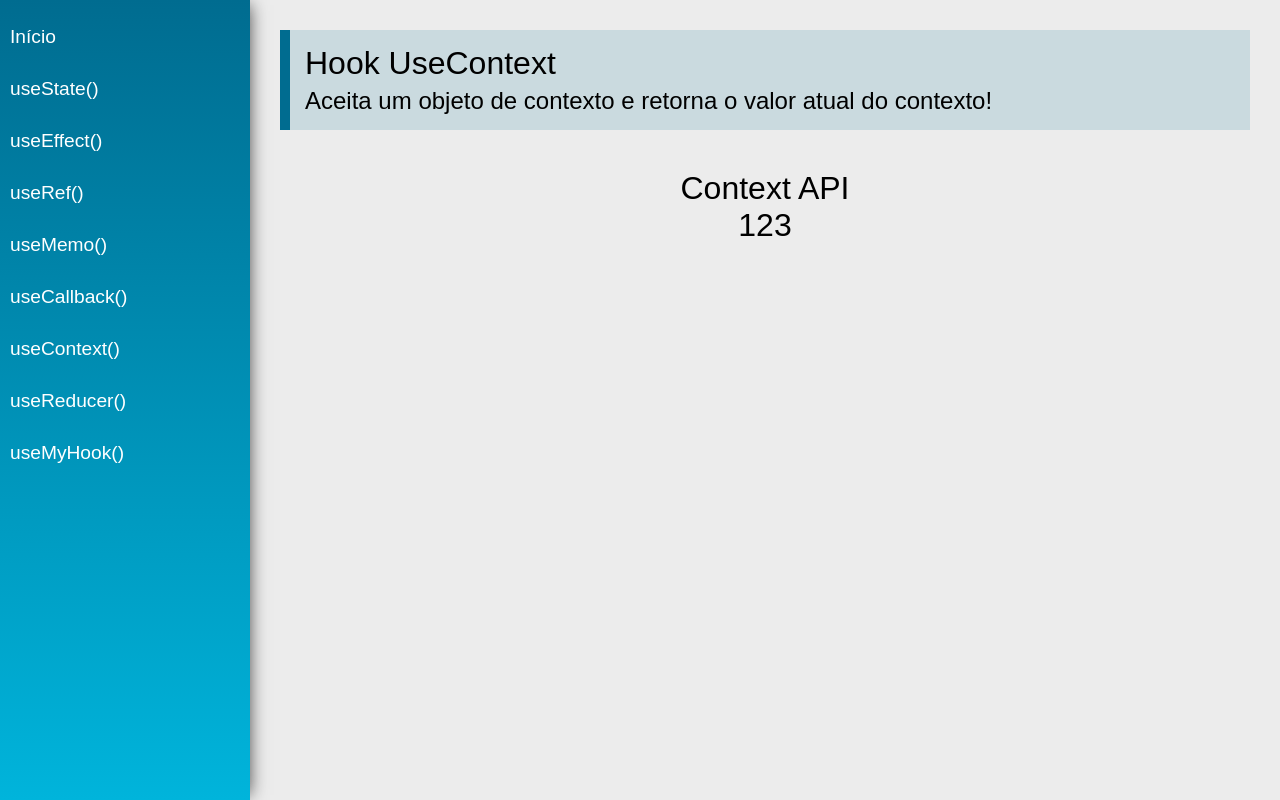
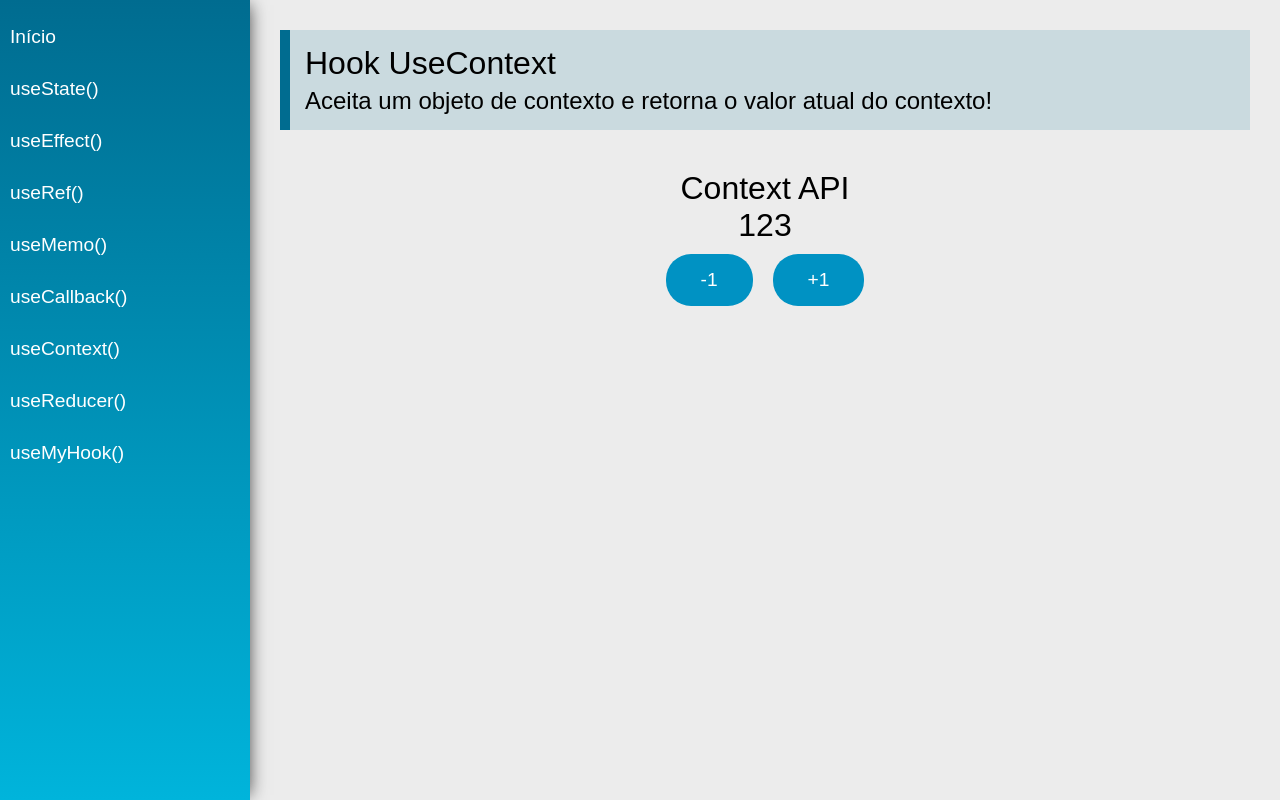
Before and after one commit to celsovit/react-hooks, a React (Create React App) app: page /useContext in a window 1280 px wide. Built offline with nearby package versions, Linux system fonts and the light colour scheme.

Commit message:
Alteração do valor do Contexto utilizado UseState()

```diff
--- a/src/index.js
+++ b/src/index.js
@@ -2,15 +2,12 @@
 import ReactDOM from 'react-dom/client'
 
 import App from './views/App'
-import { DataContext, data } from './data/DataContext'
 
 import './index.css'
 
 const root = ReactDOM.createRoot(document.getElementById('root'))
 root.render(
   <React.StrictMode>
-    <DataContext.Provider value={ data }>
       <App />
-    </DataContext.Provider>
   </React.StrictMode>
 )
--- a/src/views/App.jsx
+++ b/src/views/App.jsx
@@ -1,5 +1,7 @@
-import React from 'react'
+import React, { useState } from 'react'
 import { BrowserRouter as Router } from  'react-router-dom'
+
+import { DataContext, data } from '../data/DataContext'
 
 import './App.css'
 
@@ -8,13 +10,19 @@
 
 const App = props => {
 
+    const [ state, setState ] = useState(data)
+
     return (
+        <DataContext.Provider value={{
+            state: state, setState: setState
+         }}>
             <div className="App">
                 <Router>
                     <Menu />
                     <Content />
                 </Router>
             </div>
+        </DataContext.Provider>
     )
 }
 
--- a/src/views/examples/UseContext.jsx
+++ b/src/views/examples/UseContext.jsx
@@ -6,6 +6,13 @@
 
     const context = useContext(DataContext)
 
+    const addNumber = delta => {
+        context.setState({
+            ...context.state,                      // pega todos os atributos de state
+            number: context.state.number + delta   // alterando apenas o atributo number
+        })
+    }
+
     return (
         <div className="UseContext">
             <PageTitle
@@ -13,8 +20,12 @@
                 subtitle="Aceita um objeto de contexto e retorna o valor atual do contexto!"
             />
             <div className="center">
-                <span className="text">{ context.text }</span>
-                <span className="text">{ context.number }</span>
+                <span className="text">{ context.state.text }</span>
+                <span className="text">{ context.state.number }</span>
+                <div>
+                    <button className="btn" onClick={ () => addNumber(-1) }> -1 </button>
+                    <button className="btn" onClick={ () => addNumber( 1) }> +1 </button>
+                </div>
             </div>
         </div>
     )
```
Also changed, not shown: 1 other file (tests, documents, lock files or other folders). Lines whose indentation alone changed are shown as unchanged.
